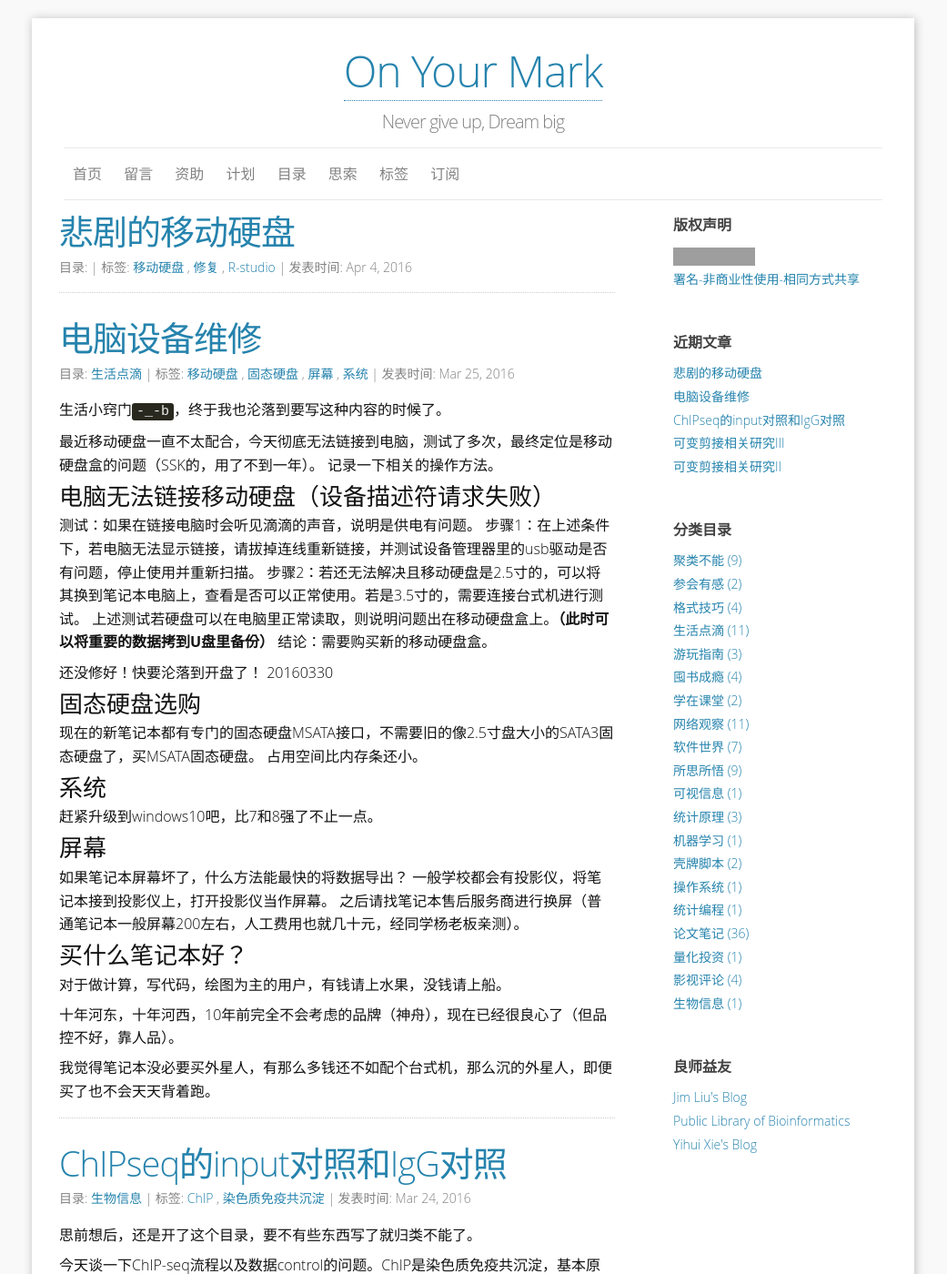
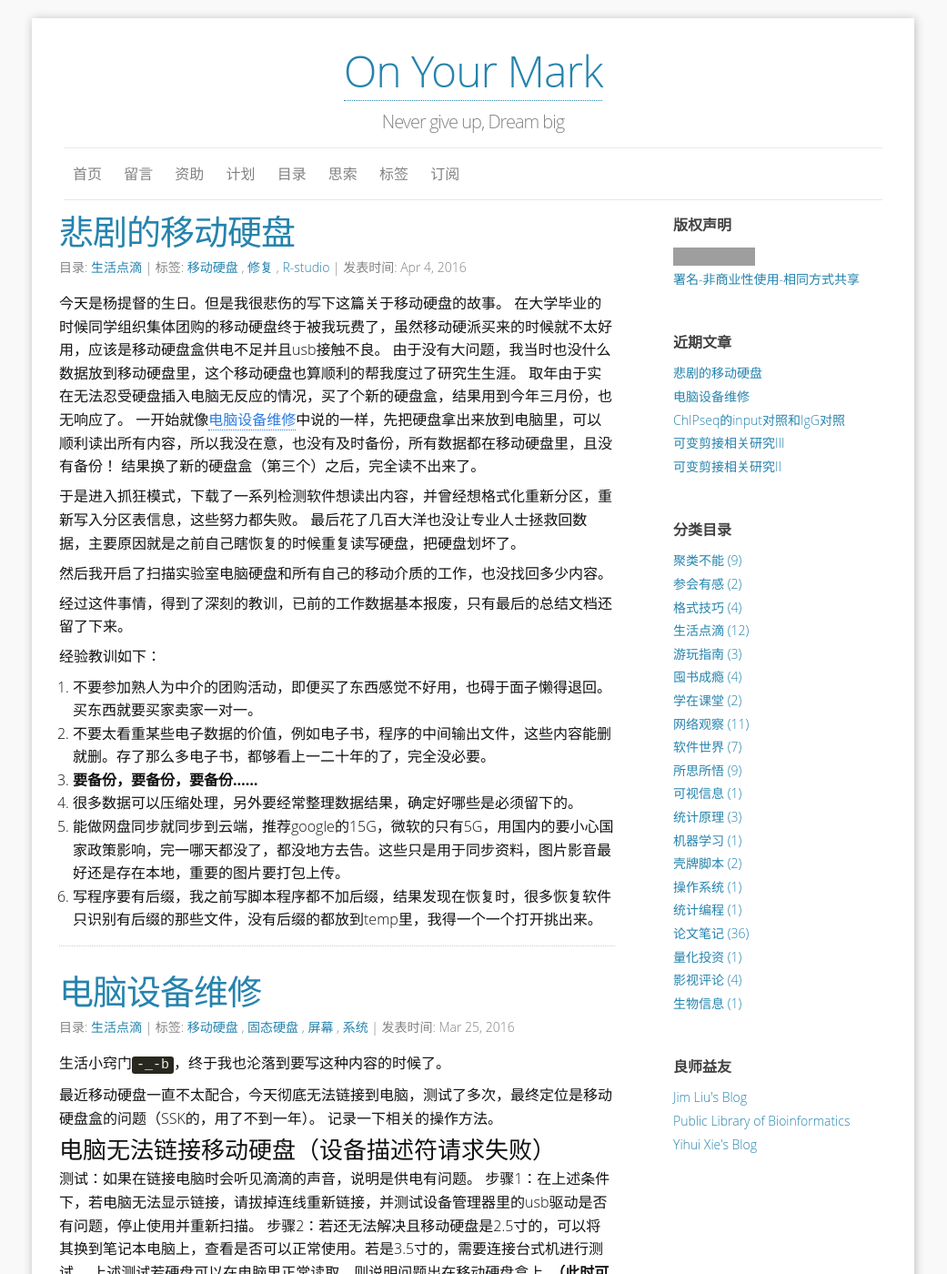
Before and after one commit to yulijia/cn, a Jekyll site: the page built from index.html, in a window 1280 px wide and 1400 px high. Shown: the whole window at 91% size, without its empty margins (120-1161 px from the left). Built offline with Jekyll 4.4.1, drawn with Linux system fonts in a browser that asks for light colours; some web fonts are replaced; formulas are drawn with MathJax 3; the list of posts is cut into pages by our own code; grey boxes are pictures that could not be loaded.

Commit message:
update(content): write the story

```diff
--- a/_posts/2016-04-04-so-sad.md
+++ b/_posts/2016-04-04-so-sad.md
@@ -3,9 +3,32 @@ published: ture
 layout: post
 title: "悲剧的移动硬盘"
 author: Yu
-categories:
+categories: 生活点滴
 tags:
 - 移动硬盘
 - 修复
 - R-studio
 ---
+
+今天是杨提督的生日。但是我很悲伤的写下这篇关于移动硬盘的故事。
+在大学毕业的时候同学组织集体团购的移动硬盘终于被我玩费了，虽然移动硬派买来的时候就不太好用，应该是移动硬盘盒供电不足并且usb接触不良。
+由于没有大问题，我当时也没什么数据放到移动硬盘里，这个移动硬盘也算顺利的帮我度过了研究生生涯。
+取年由于实在无法忍受硬盘插入电脑无反应的情况，买了个新的硬盘盒，结果用到今年三月份，也无响应了。
+一开始就像[电脑设备维修](http://yulijia.net/cn/%E7%94%9F%E6%B4%BB%E7%82%B9%E6%BB%B4/2016/03/25/Computer-repair.html)中说的一样，先把硬盘拿出来放到电脑里，可以顺利读出所有内容，所以我没在意，也没有及时备份，所有数据都在移动硬盘里，且没有备份！
+结果换了新的硬盘盒（第三个）之后，完全读不出来了。
+
+于是进入抓狂模式，下载了一系列检测软件想读出内容，并曾经想格式化重新分区，重新写入分区表信息，这些努力都失败。
+最后花了几百大洋也没让专业人士拯救回数据，主要原因就是之前自己瞎恢复的时候重复读写硬盘，把硬盘划坏了。
+
+然后我开启了扫描实验室电脑硬盘和所有自己的移动介质的工作，也没找回多少内容。
+
+经过这件事情，得到了深刻的教训，已前的工作数据基本报废，只有最后的总结文档还留了下来。
+
+经验教训如下：
+
+1. 不要参加熟人为中介的团购活动，即便买了东西感觉不好用，也碍于面子懒得退回。买东西就要买家卖家一对一。
+2. 不要太看重某些电子数据的价值，例如电子书，程序的中间输出文件，这些内容能删就删。存了那么多电子书，都够看上一二十年的了，完全没必要。
+3. **要备份，要备份，要备份......**
+4. 很多数据可以压缩处理，另外要经常整理数据结果，确定好哪些是必须留下的。
+5. 能做网盘同步就同步到云端，推荐google的15G，微软的只有5G，用国内的要小心国家政策影响，完一哪天都没了，都没地方去告。这些只是用于同步资料，图片影音最好还是存在本地，重要的图片要打包上传。
+6. 写程序要有后缀，我之前写脚本程序都不加后缀，结果发现在恢复时，很多恢复软件只识别有后缀的那些文件，没有后缀的都放到temp里，我得一个一个打开挑出来。
```
